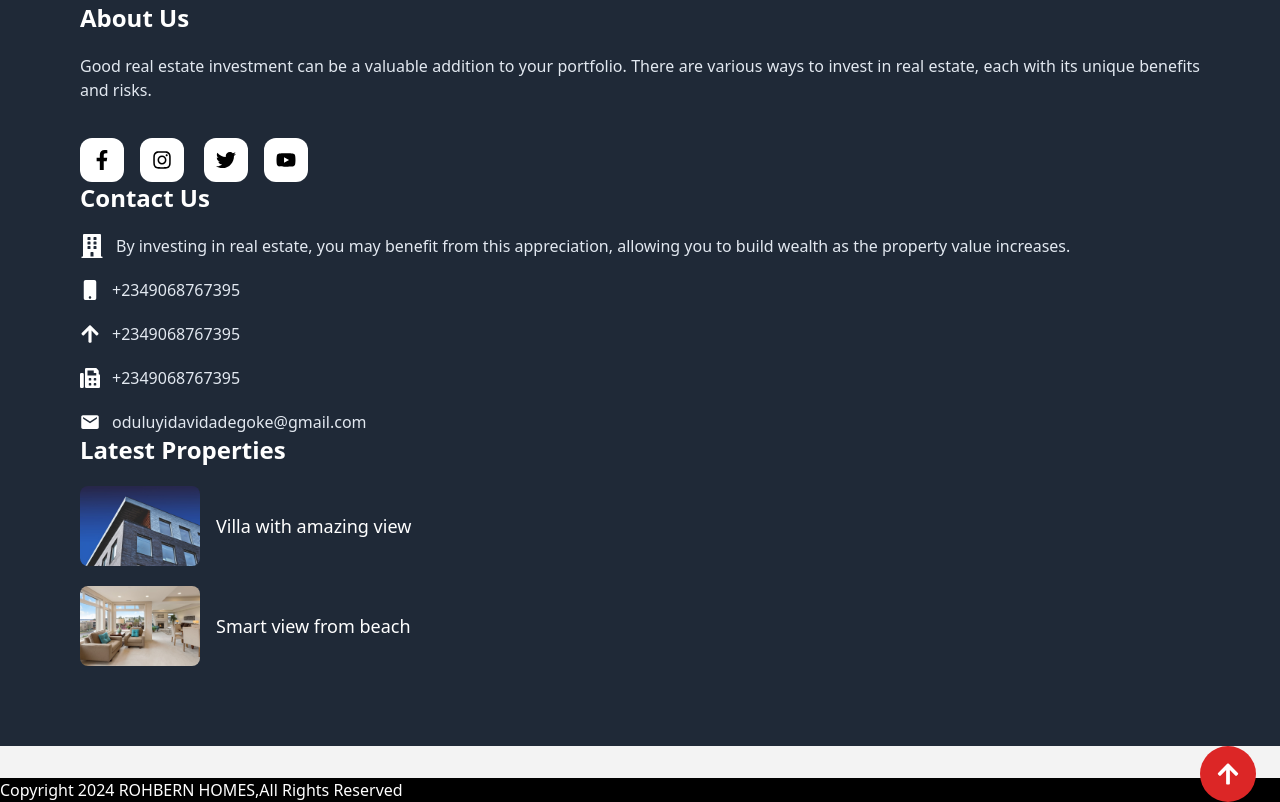
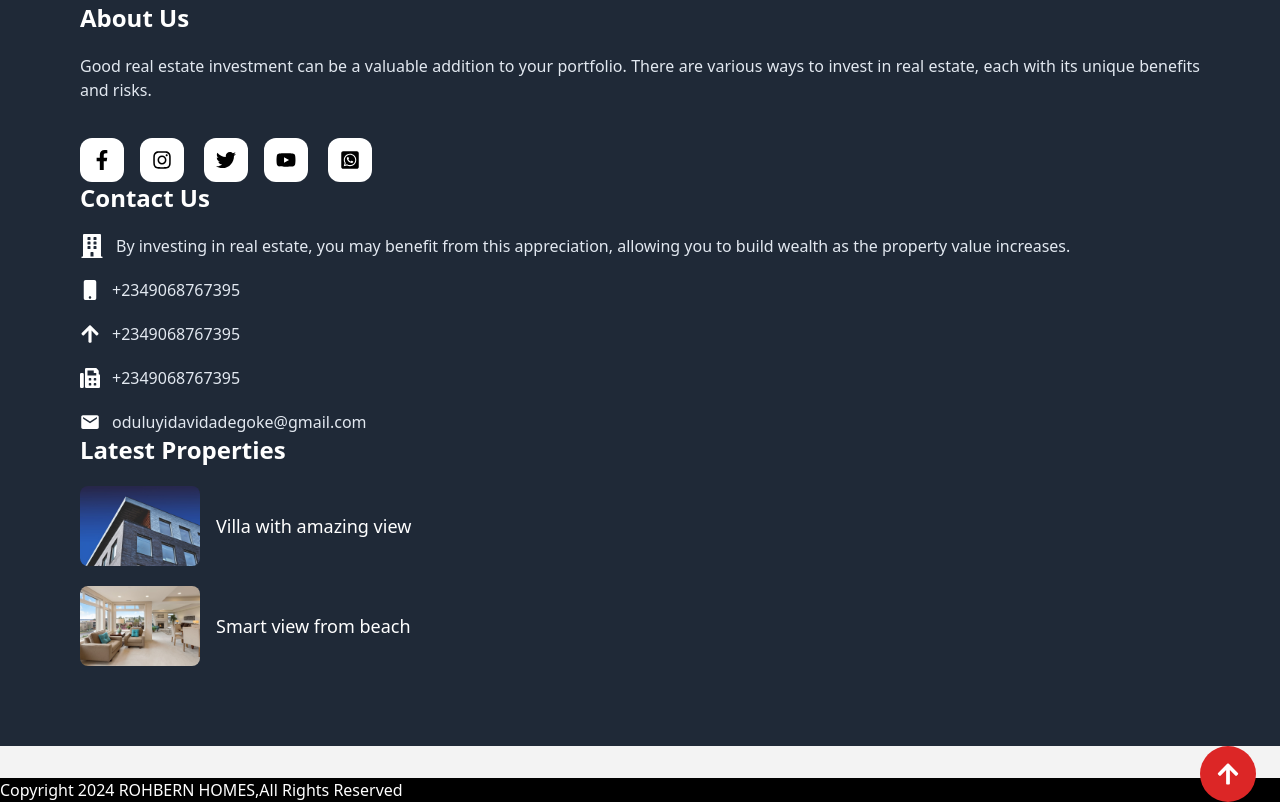
Before and after one commit to Oduluyidavid/Rohbern-Homes-Real-estate-Website, a React (Vite) app: page / in a window 1280 px wide. Shown: the part 6360-7162 px from the top of the page. Built offline with nearby package versions, Linux system fonts and the light colour scheme.

Commit message:
last commit

```diff
--- a/src/components/Footer.jsx
+++ b/src/components/Footer.jsx
@@ -5,6 +5,7 @@ import {
   FaInstagram,
   FaTwitter,
   FaYoutube,
+  FaWhatsappSquare,
   FaBuilding,
   FaMobile,
   FaFax,
@@ -67,6 +68,19 @@ const Footer = () => {
             >
               <FaYoutube className="size-5" />
             </div>
+            <a
+              href="https://wa.me/message/AOOQ35VVTML4D1"
+              target="blank"
+              className="ml-1 h-[inherit]"
+            >
+            <div
+
+              className="p-3 rounded-xl bg-white hover:bg-red-600 hover:text-white
+                 cursor-pointer transform hover:scale-110 transition-transform duration-300"
+            >
+              <FaWhatsappSquare className="size-5" />
+            </div>
+            </a>
           </div>
         </div>
 
```
